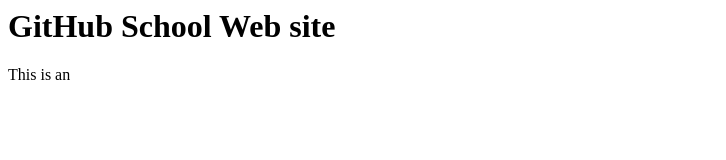
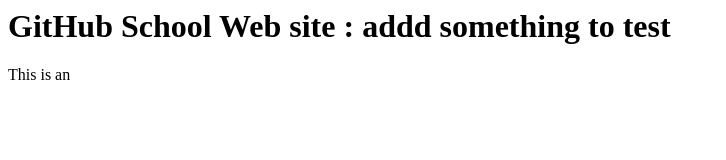
Before and after one commit to tud58/githubscool.github.io, a plain HTML site: page index.html in a window 1280 px wide. Shown: the whole page, without its empty margins (0-726 px from the left). Drawn offline with Linux system fonts and the light colour scheme.

Commit message:
Update title, add domain name

```diff
--- a/index.html
+++ b/index.html
@@ -2,7 +2,7 @@
  <head></head>
 
  <body>
-  <h1>GitHub School Web site </h1>
+  <h1>GitHub School Web site : addd something to test</h1>
 
   <p> This is an </p>
  </body>
```
